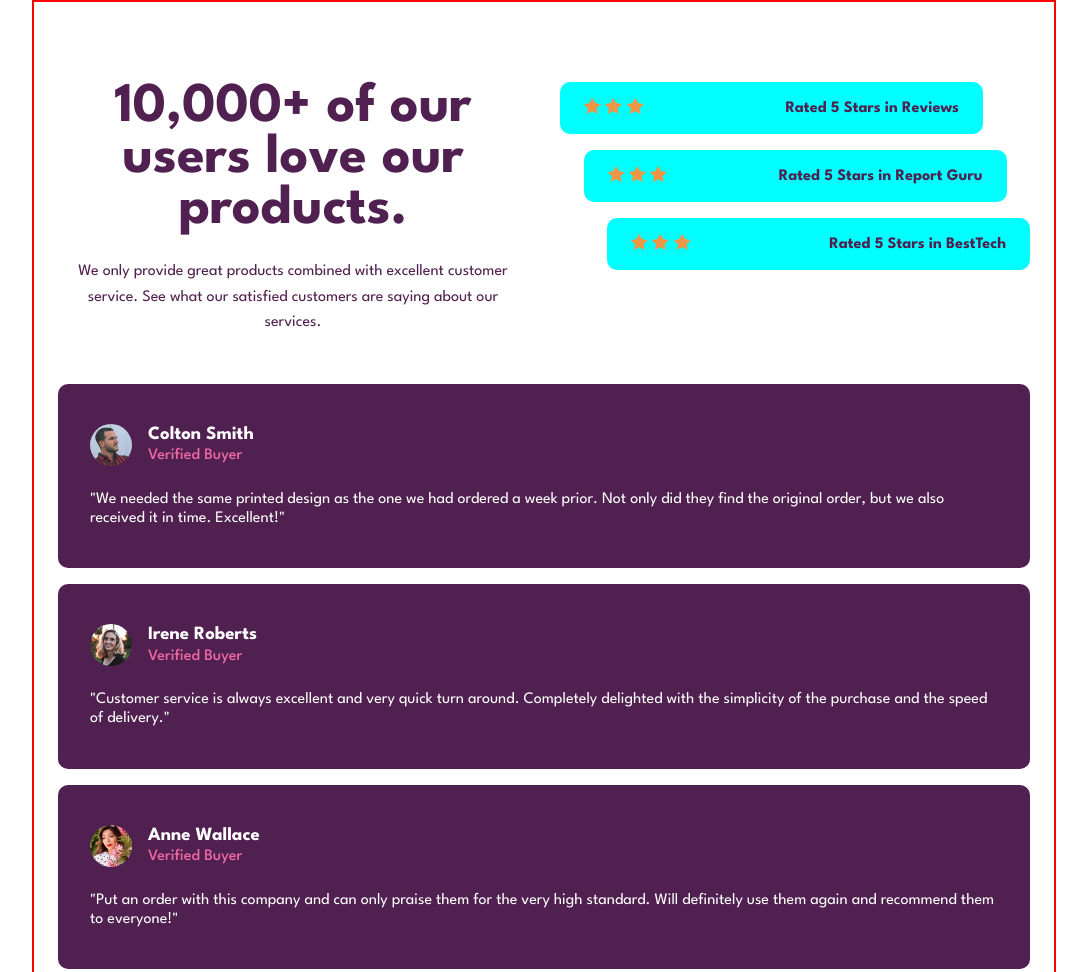
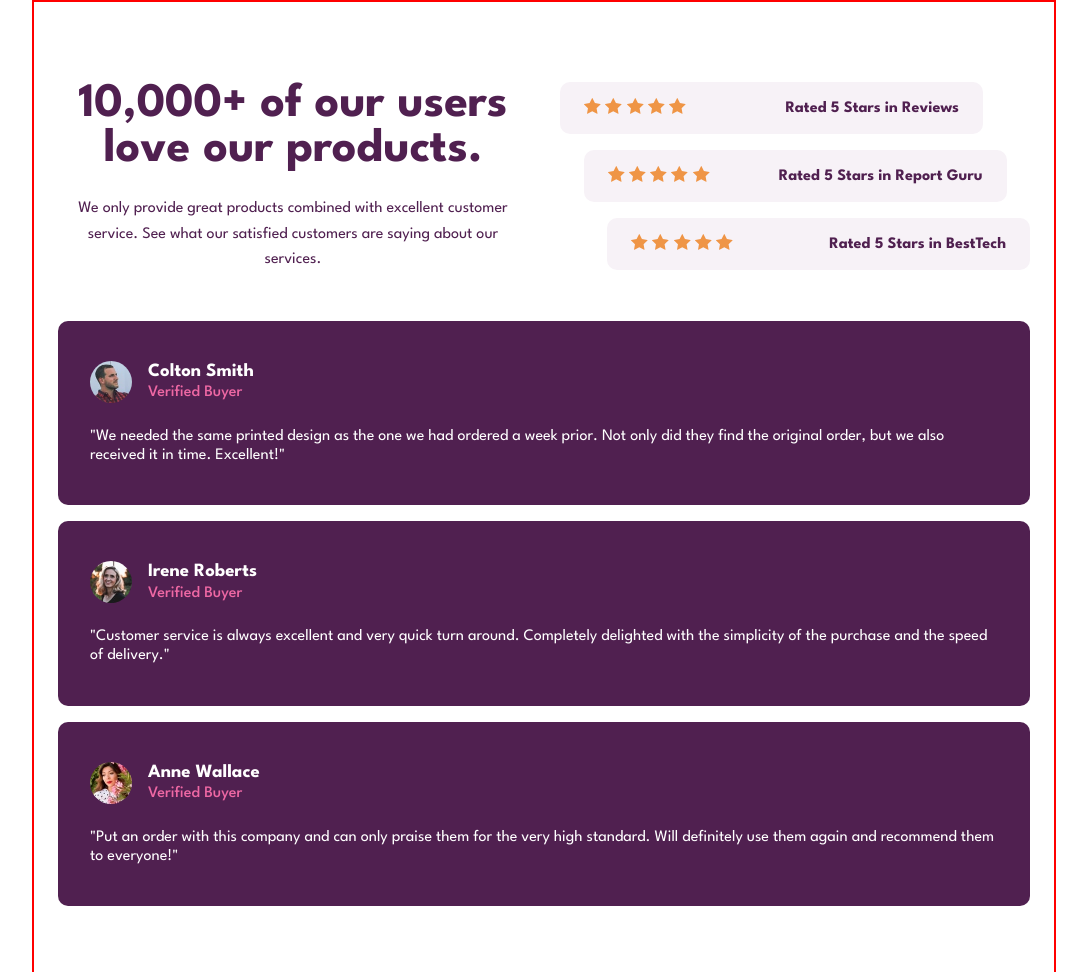
Before and after one commit to Muhammad-Taus/Front-End-Mentor-Social-Proof-Section, a plain HTML site: page index.html in a window 1280 px wide. Shown: the top 972 px of the page, without its empty margins (96-1183 px from the left). Drawn offline with Linux system fonts and the light colour scheme.

Commit message:
adjusted heading desktop

```diff
--- a/index.html
+++ b/index.html
@@ -43,8 +43,8 @@
               <img src="/images/icon-star.svg" alt="">
               <img src="/images/icon-star.svg" alt="">
               <img src="/images/icon-star.svg" alt="">
-              <!-- <img src="/images/icon-star.svg" alt="">
-              <img src="/images/icon-star.svg" alt=""> -->
+              <img src="/images/icon-star.svg" alt="">
+              <img src="/images/icon-star.svg" alt="">
             </div>
 
             <div class="review-comments">
@@ -60,8 +60,8 @@
               <img src="/images/icon-star.svg" alt="">
               <img src="/images/icon-star.svg" alt="">
               <img src="/images/icon-star.svg" alt="">
-              <!-- <img src="/images/icon-star.svg" alt="">
-              <img src="/images/icon-star.svg" alt=""> -->
+              <img src="/images/icon-star.svg" alt="">
+              <img src="/images/icon-star.svg" alt="">
             </div>
 
             <div class="review-comments">
@@ -77,8 +77,8 @@
               <img src="/images/icon-star.svg" alt="">
               <img src="/images/icon-star.svg" alt="">
               <img src="/images/icon-star.svg" alt="">
-              <!-- <img src="/images/icon-star.svg" alt="">
-              <img src="/images/icon-star.svg" alt=""> -->
+              <img src="/images/icon-star.svg" alt="">
+              <img src="/images/icon-star.svg" alt="">
             </div>
 
             <div class="review-comments">
--- a/styles.css
+++ b/styles.css
@@ -125,7 +125,7 @@ header p{
     }
 
     header h2{
-        font-size: 3.5rem;
+        font-size: 3rem;
     }
 
     .header-and-reviews{
@@ -162,20 +162,11 @@ header p{
         display: flex;
         justify-content: space-between;
         align-items: center;
-        background-color: aqua;
         width: 90%;
         max-width: 27.75rem; /*44px*/
         padding-inline: 1.5rem;
-        /* margin-inline: auto; */
+
     }
-
-    /* .user-review:nth-child(2){
-        margin-left: 24px;
-    }
-
-    .user-review:nth-child(3){
-        margin-left: 48px;
-    } */
 
     .review-comments{
         margin-top: 0;
```
